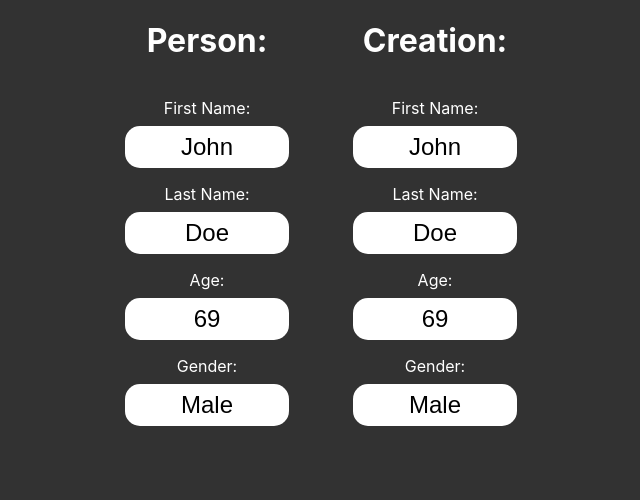
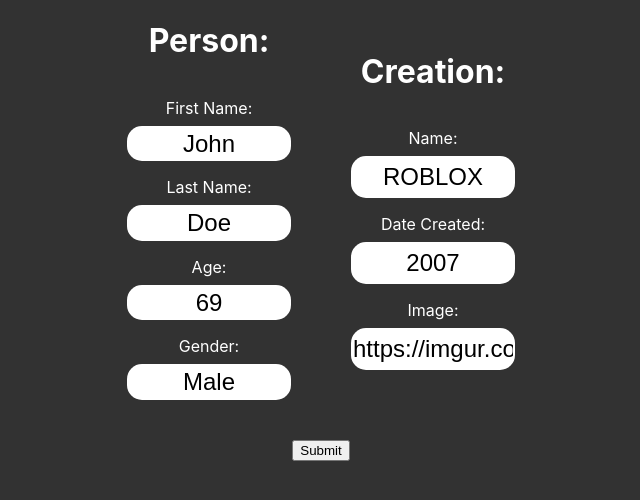
Before and after one commit to HudsonBean/MoreReactLearning, a React (Create React App) app in the folder client/: page / in a window 1280 px wide. Shown: the top 500 px of the page, without its empty margins (319-959 px from the left). Built offline with nearby package versions, Linux system fonts and the light colour scheme.

Commit message:
Finished form

```diff
--- a/client/src/App.js
+++ b/client/src/App.js
@@ -15,38 +15,67 @@ function App() {
       image: "https://imgur.com/iOtA0vX",
     },
   });
+  function handleSubmit(e) {
+    e.preventDefault();
+    console.log("test");
+  }
   return (
     <div className="container">
+      <form onSubmit={handleSubmit}>
+        <div className="secondary-container">
           <div className="person-container">
             <h1>Person:</h1>
             {/* First Name */}
             <label htmlFor={"firstName"}>First Name:</label>
-        <input name={"firstName"} value={person.data.firstName}></input>
+            <input
+              type={"text"}
+              name={"firstName"}
+              value={person.data.firstName}
+            ></input>
             {/* Last Name */}
             <label htmlFor={"lastName"}>Last Name:</label>
-        <input name={"lastName"} value={person.data.lastName}></input>
+            <input
+              type={"text"}
+              name={"lastName"}
+              value={person.data.lastName}
+            ></input>
             {/* Age */}
             <label htmlFor={"age"}>Age:</label>
-        <input name={"age"} value={person.data.age}></input>
+            <input type={"text"} name={"age"} value={person.data.age}></input>
             {/* Gender */}
             <label htmlFor={"gender"}>Gender:</label>
-        <input name={"gender"} value={person.data.gender}></input>
+            <input
+              type={"text"}
+              name={"gender"}
+              value={person.data.gender}
+            ></input>
           </div>
           <div className="creation-container">
             <h1>Creation:</h1>
-        {/* First Name */}
-        <label htmlFor={"firstName"}>First Name:</label>
-        <input name={"firstName"} value={person.data.firstName}></input>
-        {/* Last Name */}
-        <label htmlFor={"lastName"}>Last Name:</label>
-        <input name={"lastName"} value={person.data.lastName}></input>
-        {/* Age */}
-        <label htmlFor={"age"}>Age:</label>
-        <input name={"age"} value={person.data.age}></input>
-        {/* Gender */}
-        <label htmlFor={"gender"}>Gender:</label>
-        <input name={"gender"} value={person.data.gender}></input>
+            {/* Name */}
+            <label htmlFor={"name"}>Name:</label>
+            <input
+              type={"text"}
+              name={"name"}
+              value={person.creation.name}
+            ></input>
+            {/* Date Created */}
+            <label htmlFor={"dateCreated"}>Date Created:</label>
+            <input
+              name={"dateCreated"}
+              value={person.creation.dateCreated}
+            ></input>
+            {/* Image */}
+            <label htmlFor={"image"}>Image:</label>
+            <input
+              type={"text"}
+              name={"image"}
+              value={person.creation.image}
+            ></input>
           </div>
+        </div>
+        <button type="submit">Submit</button>
+      </form>
     </div>
   );
 }
--- a/client/src/Styles/App.css
+++ b/client/src/Styles/App.css
@@ -3,25 +3,33 @@ body {
   color: white;
 }
 
-.container {
-  display: flex;
-  justify-content: center;
-  align-items: center;
-}
-.container .person-container,
-.container .creation-container {
+.container form {
   display: flex;
   justify-content: center;
   align-items: center;
   flex-direction: column;
 }
-.container .person-container label,
-.container .creation-container label {
+.container form .secondary-container {
+  display: flex;
+  justify-content: center;
+  align-items: center;
+}
+.container form .secondary-container .person-container,
+.container form .secondary-container .creation-container {
+  width: 10rem;
+  height: 25rem;
+  display: flex;
+  justify-content: center;
+  align-items: center;
+  flex-direction: column;
+}
+.container form .secondary-container .person-container label,
+.container form .secondary-container .creation-container label {
   margin-top: 1rem;
   margin-bottom: 0.5rem;
 }
-.container .person-container input,
-.container .creation-container input {
+.container form .secondary-container .person-container input,
+.container form .secondary-container .creation-container input {
   background-color: white;
   border: 0px white solid;
   text-align: center;
@@ -30,9 +38,12 @@ body {
   font-size: 1.5rem;
   border-radius: 15px;
 }
-.container .person-container {
+.container form .secondary-container .person-container {
   margin-right: 2rem;
 }
-.container .creation-container {
+.container form .secondary-container .creation-container {
   margin-left: 2rem;
+}
+.container form button {
+  margin-top: 2.5rem;
 }/*# sourceMappingURL=App.css.map */
--- a/client/src/Styles/App.scss
+++ b/client/src/Styles/App.scss
@@ -7,12 +7,20 @@ body {
   //Variables
   $container-spacing: 2rem; // This is squared
   //Main
+  form {
     display: flex;
     justify-content: center;
     align-items: center;
+    flex-direction: column;
 
+    .secondary-container {
+      display: flex;
+      justify-content: center;
+      align-items: center;
       .person-container,
       .creation-container {
+        width: 10rem;
+        height: 25rem;
         display: flex;
         justify-content: center;
         align-items: center;
@@ -40,3 +48,9 @@ body {
         margin-left: $container-spacing;
       }
     }
+
+    button {
+      margin-top: 2.5rem;
+    }
+  }
+}
```
Also changed, not shown: 1 other file (tests, documents, lock files or other folders). Lines whose indentation alone changed are shown as unchanged.
